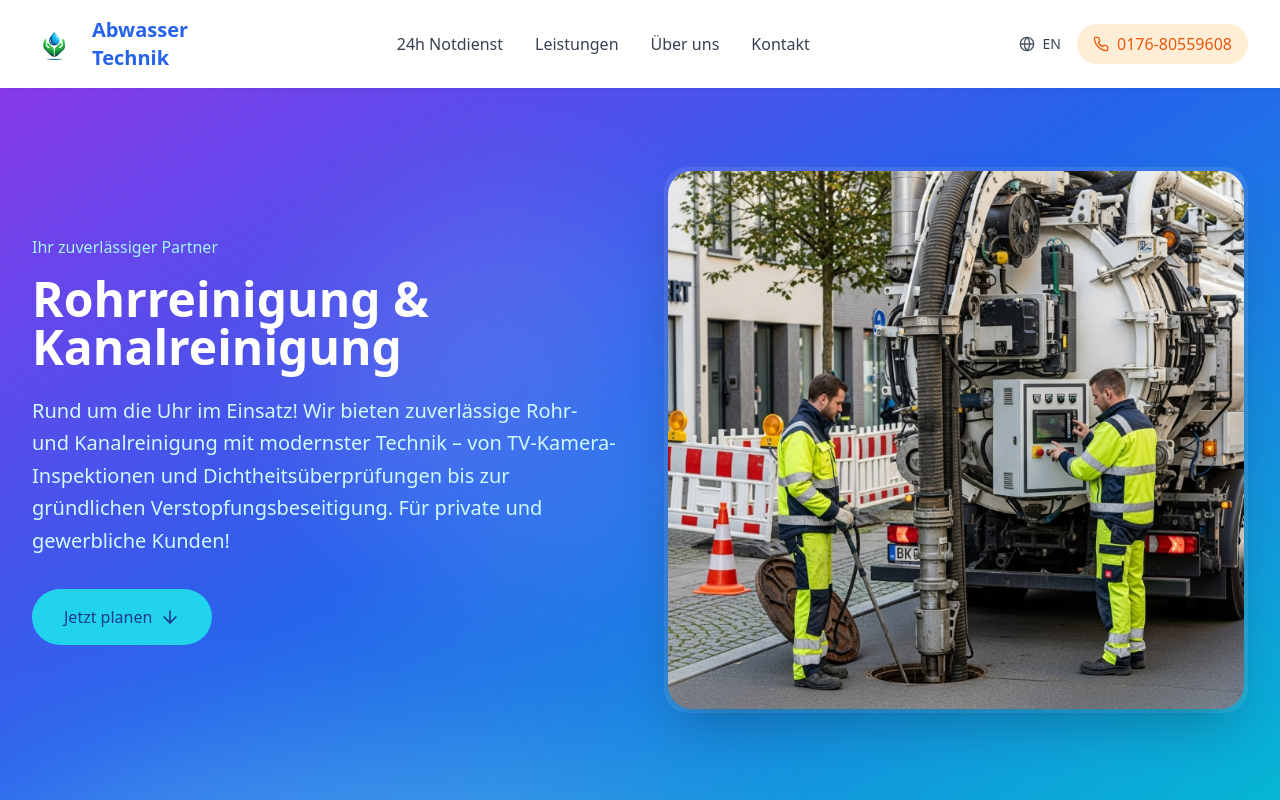
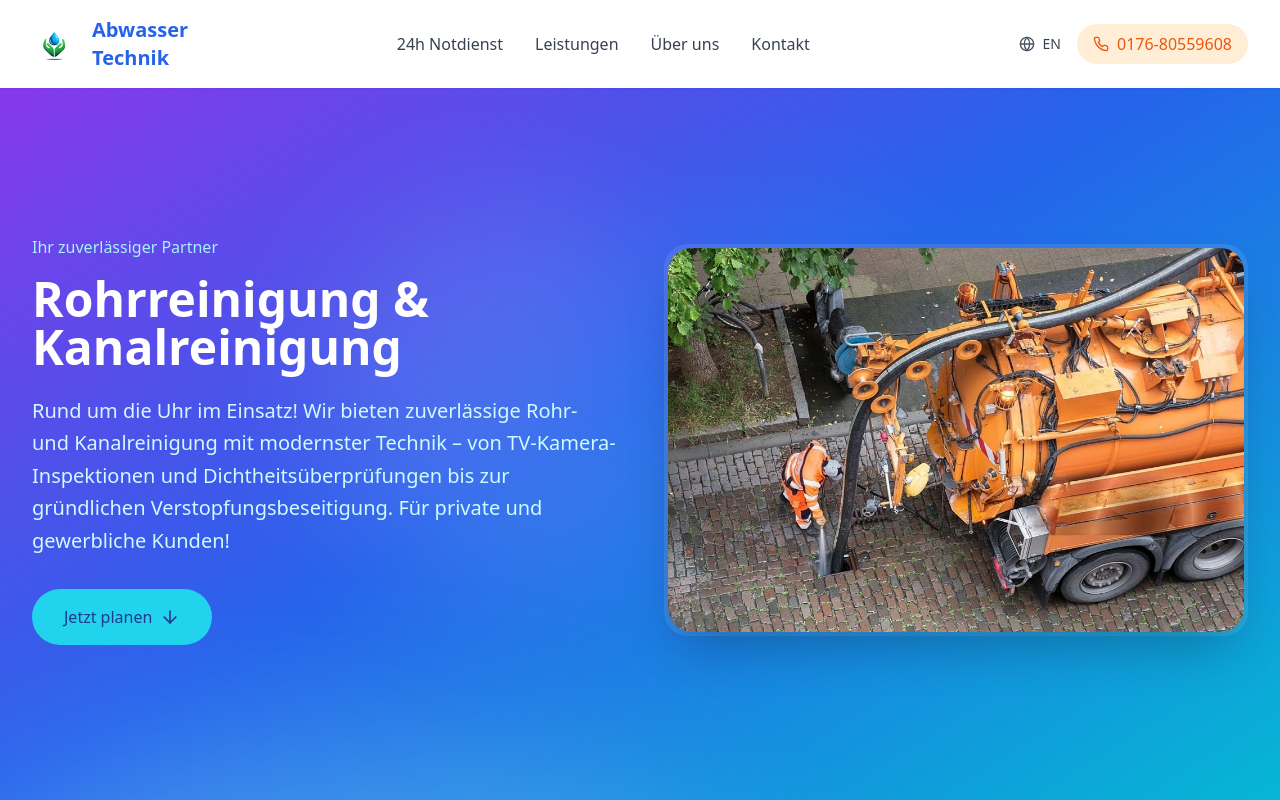
Before and after one commit to ElvisAhmetovic/abwasser-technik, a React (Vite) app: page / in a window 1280 px wide. Shown: the top 800 px of the page. Built offline with nearby package versions, Linux system fonts and the light colour scheme.

Commit message:
Replace image on main page
Replaced the image in the Hero section of the main page with the new image.

```diff
--- a/src/components/Hero.tsx
+++ b/src/components/Hero.tsx
@@ -37,7 +37,7 @@ const Hero = () => {
           <div className="relative">
             <div className="bg-white/10 backdrop-blur-sm rounded-3xl p-1">
               <img
-                src="/lovable-uploads/3bc3cd2b-d80d-4a2f-8104-cb7893276e48.png"
+                src="/lovable-uploads/1a804856-1e60-40e8-b35f-d6d6cfbe52a6.png"
                 alt="Professional Sewer Cleaning Equipment"
                 className="rounded-3xl w-full h-auto shadow-2xl"
               />
```
Also changed, not shown: public/lovable-uploads/1a804856-1e60-40e8-b35f-d6d6cfbe52a6.png (added).
